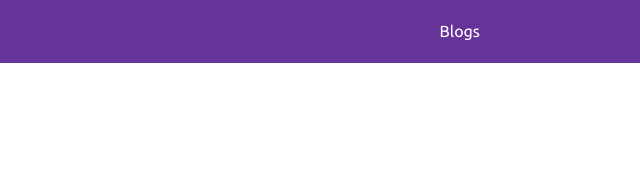
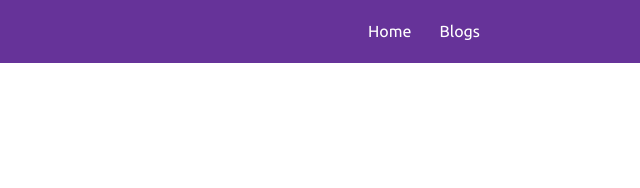
Before and after one commit to MadanBhandari/portfolio, a Gatsby site: page /blog in a window 1280 px wide. Shown: the top 188 px of the page, 640-1280 px from the left. Built offline with nearby package versions, Linux system fonts and the light colour scheme; Gatsby itself is replaced by a stand-in of ours.

Commit message:
header links updated

```diff
--- a/src/components/header.js
+++ b/src/components/header.js
@@ -27,6 +27,7 @@ const LeftNav = styled.div`
 const RightNav = styled.div`
   position : relative;
   a {
+    padding-left: 1.75em;
     color: #fff;
     text-decoration : none;
   }
@@ -41,6 +42,9 @@ const Header = () => (
         </Link>
       </LeftNav>
       <RightNav>
+        <Link to="/home">
+          Home
+        </Link>
         <Link to="/blog">
           Blogs
         </Link>
```
